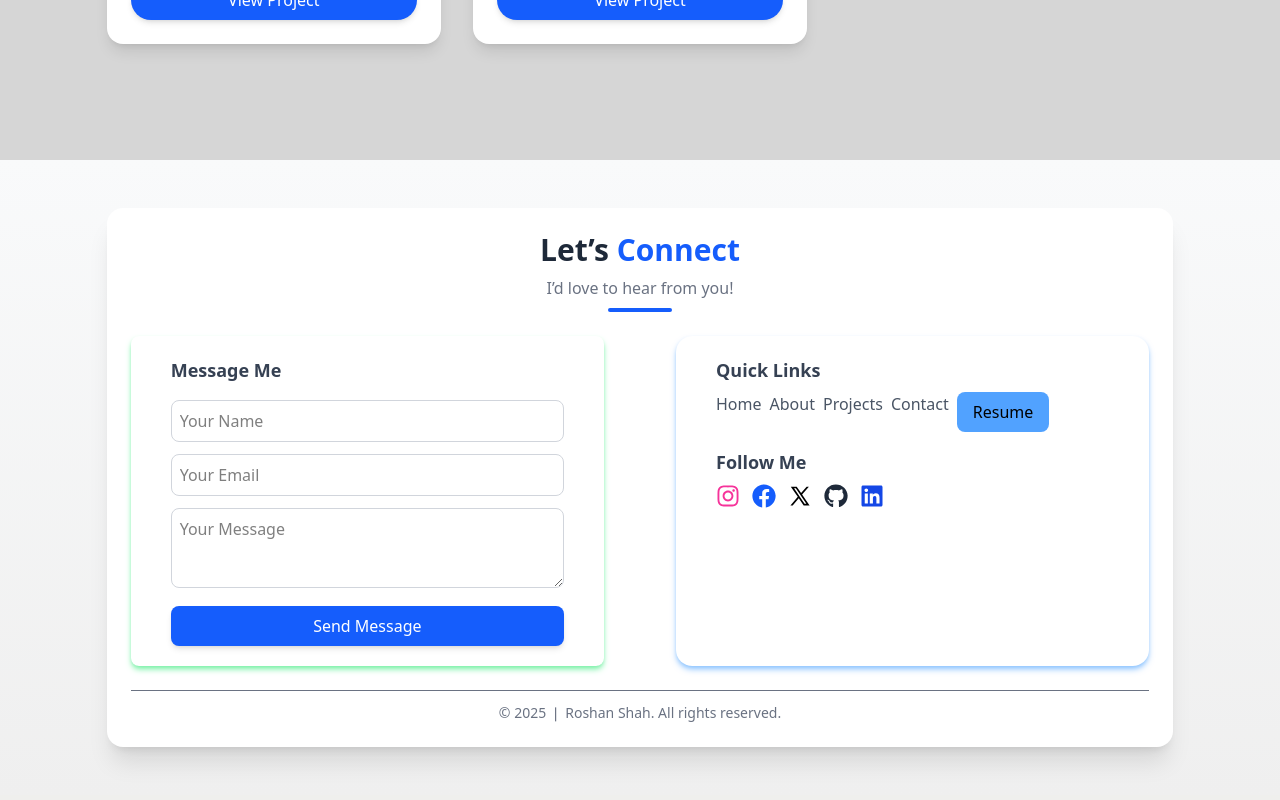
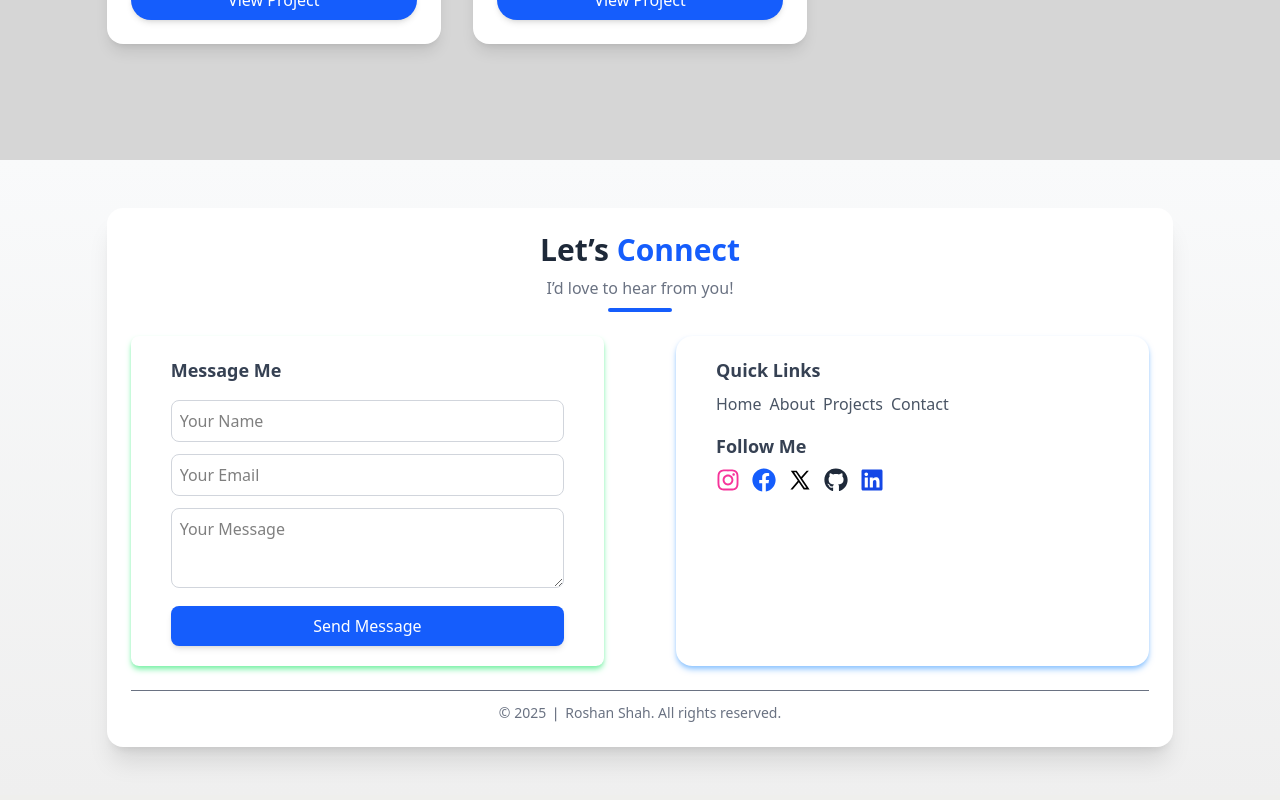
Before and after one commit to roshan252s/roshan-portfolio, a Next.js app: page / in a window 1280 px wide. Shown: the part 1792-2592 px from the top of the page. Built offline with nearby package versions, Linux system fonts and the light colour scheme.

Commit message:
errors fixed

```diff
--- a/app/components/Footer.js
+++ b/app/components/Footer.js
@@ -128,7 +128,7 @@ const Footer = () => {
               <div>
                 <h3 className="text-lg font-semibold text-gray-700">Quick Links</h3>
                 <ul className="mt-2 space-y-2 text-gray-600">
-                  <Navlinks className="flex-col justify-start items-start gap-2" />
+                  <Navlinks className="flex-col justify-start items-start gap-2" showResume={false} />
                 </ul>
               </div>
 
--- a/app/components/Navlinks.js
+++ b/app/components/Navlinks.js
@@ -1,7 +1,7 @@
 "use client";
 import React from "react";
 
-const Navlinks = ({ className = "", vertical = false, onClick }) => {
+const Navlinks = ({ className = "", vertical = false, onClick, showResume = true }) => {
   return (
     <div className={`flex ${vertical ? "flex-col" : "flex-row"} ${className}`}>
       <button
@@ -52,6 +52,8 @@ const Navlinks = ({ className = "", vertical = false, onClick }) => {
         Contact
       </button>
 
+      {showResume && (
+
           <a
             href="/resume.pdf"
             target="_blank"
@@ -60,6 +62,7 @@ const Navlinks = ({ className = "", vertical = false, onClick }) => {
           >
             Resume
           </a>
+        )}
     </div>
   );
 };
```
Lines whose indentation alone changed are shown as unchanged.
